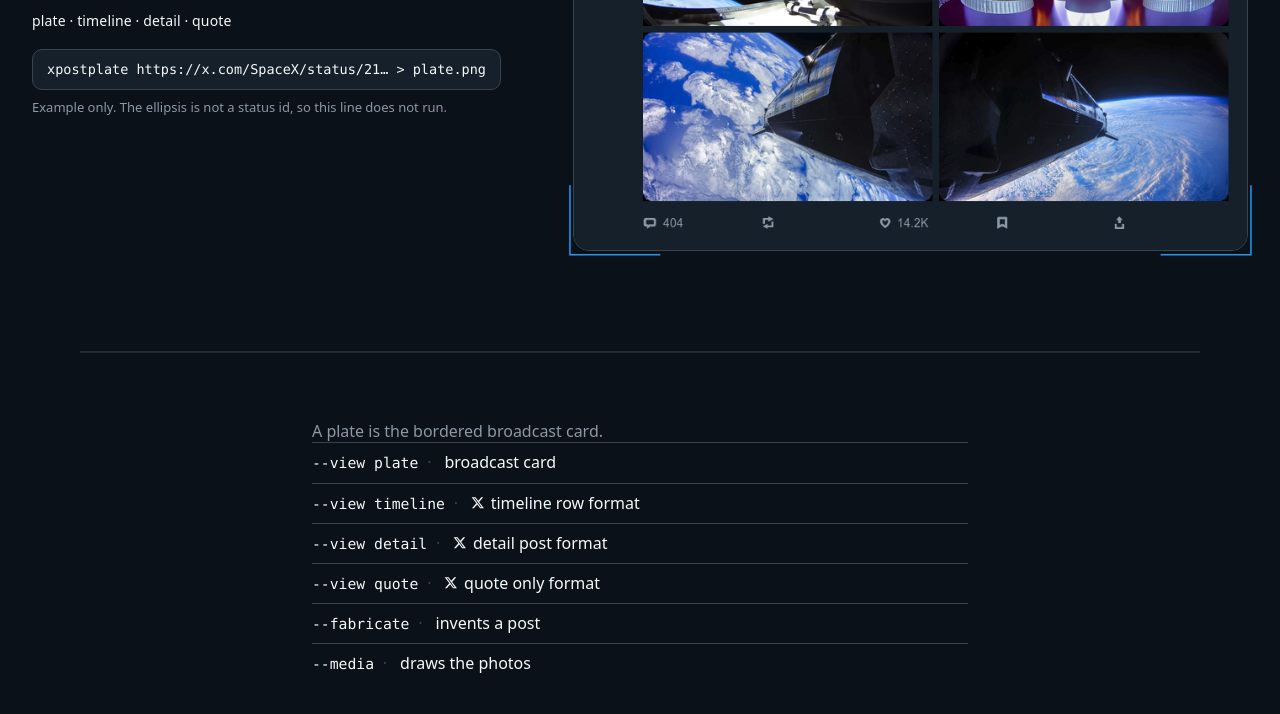
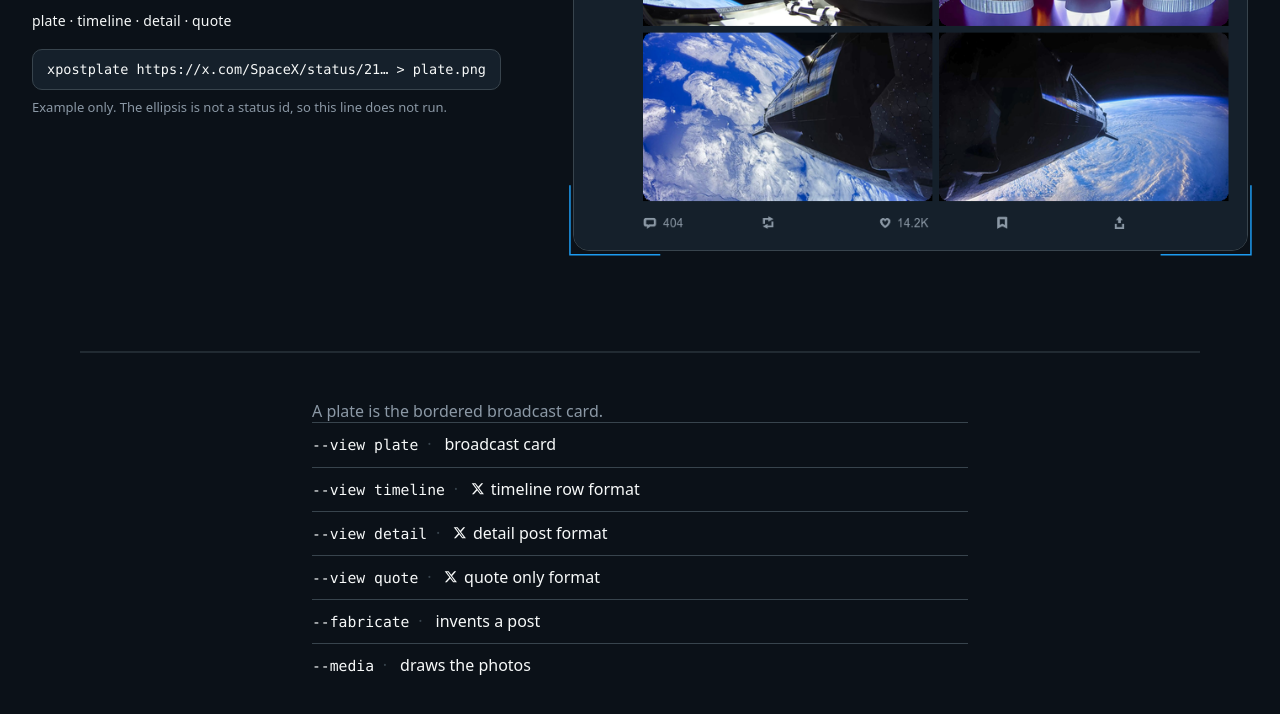
Before and after one commit to jspeaks/xpostplate, a website: page docs/index.html in a window 1280 px wide. Shown: the part 452-1166 px from the top of the page. Drawn offline with Linux system fonts and the light colour scheme.

Commit message:
docs: rebalance feature-list vertical spacing

```diff
--- a/docs/index.html
+++ b/docs/index.html
@@ -128,7 +128,7 @@
     .more {
       max-width: 720px;
       margin: 0 auto;
-      padding: 48px 32px 72px;
+      padding: 28px 32px 56px;
     }
     .rule { display: block; width: min(1120px, calc(100% - 64px)); height: 8px; margin: 0 auto; }
     .more h2 {
@@ -146,7 +146,7 @@
     }
     .named li {
       margin: 0;
-      padding: 8px 0;
+      padding: 10px 0;
       border-top: 1px solid var(--line);
       font-size: 16px;
     }
@@ -157,7 +157,7 @@
       font-weight: 600;
     }
     .plate-blurb {
-      margin: 0 0 16px;
+      margin: 0 0 10px;
       color: var(--muted);
       font-size: 16px;
       line-height: 1.4;
--- a/package.json
+++ b/package.json
@@ -1,6 +1,6 @@
 {
   "name": "xpostplate",
-  "version": "0.9.17",
+  "version": "0.9.18",
   "description": "Render or fabricate an X post as a PNG: a broadcast plate, a timeline row, an opened post, or a quote.",
   "type": "module",
   "bin": {
```
